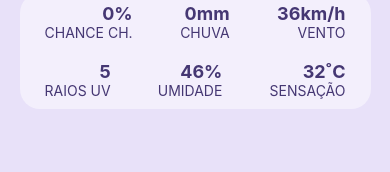
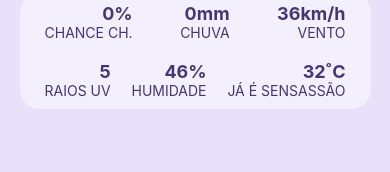
Before and after one commit to platformbuilders/challenge-qa, a React Native app: screen /STACK_PRIVATE in a window 390 px wide. Shown: the part 466-638 px from the top of the page. Built offline with nearby package versions, Linux system fonts and the light colour scheme; what @platformbuilders/helpers would draw is missing.

Commit message:
some adjustments

```diff
--- a/src/components/WindWrapper/index.tsx
+++ b/src/components/WindWrapper/index.tsx
@@ -24,11 +24,11 @@ export default function WindComponent() {
         </SmallTextWrapper>
         <SmallTextWrapper>
           <MediumText>46%</MediumText>
-          <SmallText>UMIDADE</SmallText>
+          <SmallText>HUMIDADE</SmallText>
         </SmallTextWrapper>
         <SmallTextWrapper>
           <MediumText>32˚C</MediumText>
-          <SmallText>SENSAÇÃO</SmallText>
+          <SmallText>JÁ É SENSASSÃO</SmallText>
         </SmallTextWrapper>
       </TextWrapper>
     </Wrapper>
@@ -37,7 +37,7 @@ export default function WindComponent() {
 
 const Wrapper = styled.View`
   align-items: center;
-  background-color: #FFFFFF75;
+  background-color: #ffffff75;
   margin: 5%;
   border-radius: 20px;
 `;
--- a/src/scenes/Name/index.tsx
+++ b/src/scenes/Name/index.tsx
@@ -12,7 +12,7 @@ export default function NameScene() {
   return (
     <Wrapper>
       <Title>Cadastro</Title>
-      <ModalSheet header={<Counter />} title={`Nome`}>
+      <ModalSheet header={<Counter />} title={`Nome Completo`}>
         <TextInput
           isValid={name.split(" ").length >= 2}
           onChangeText={setName}
```
